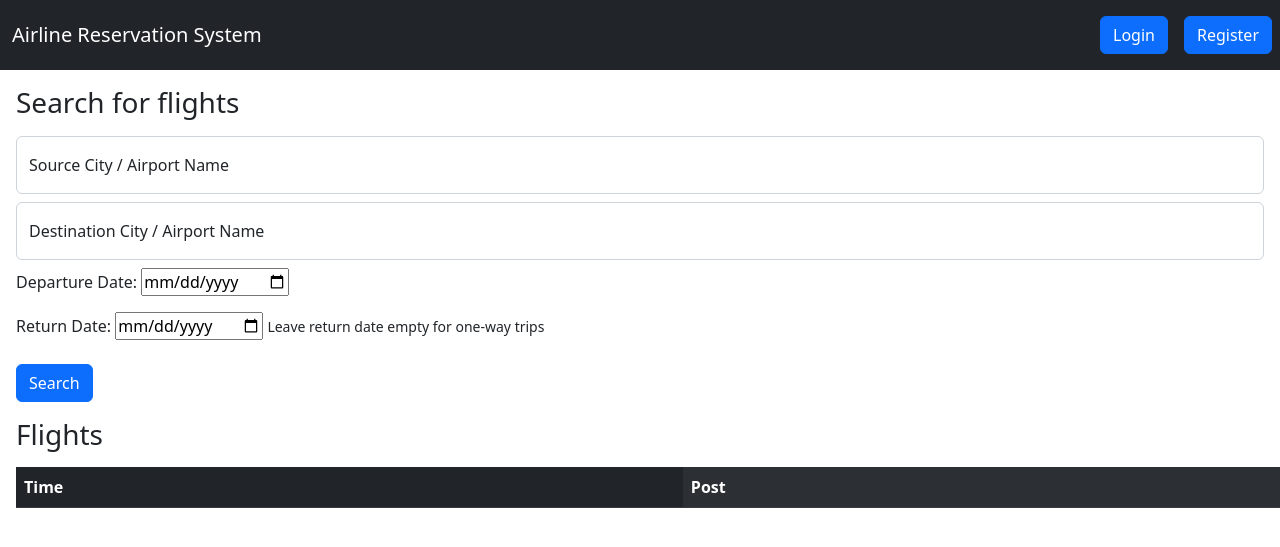
After one commit to BlueTitanium/DatabaseFinalProject, a Flask app: template general/templates/index_test.html in a window 1280 px wide. The commit adds this page. Shown: the top 547 px of the page. Run offline with Flask 2, Linux system fonts and the light colour scheme; the template is opened without the code that fills it, so the values that code supplies are empty.

Commit message:
flask added public search flight functionality

```diff
--- /dev/null
+++ b/general/templates/index_test.html
@@ -0,0 +1,72 @@
+<!DOCTYPE html>
+<html>
+
+	<head>
+		<meta charset="utf-8">
+		<meta name="viewport" content="width=device-width, initial-scale=1">
+		<title>Airline Reservation</title>
+		<!-- bootstrap css -->
+		<link href="https://cdn.jsdelivr.net/npm/bootstrap@5.2.2/dist/css/bootstrap.min.css" rel="stylesheet" integrity="sha384-Zenh87qX5JnK2Jl0vWa8Ck2rdkQ2Bzep5IDxbcnCeuOxjzrPF/et3URy9Bv1WTRi" crossorigin="anonymous">
+	  </head>
+
+<body>
+<!-- Navbar content -->
+	<nav class="navbar navbar-expand navbar-dark bg-dark">
+
+		<div class="container-fluid">
+			<a class="navbar-brand" href="/">Airline Reservation System</a>
+		</div>
+		<a class="btn btn-primary m-2" href="/login">Login</a>
+
+		<a class="btn btn-primary m-2" href="/register">Register</a>
+	</nav>
+
+	<div class="d-flex m-3 flex-column">
+		<h3 class=>Search for flights</h3>
+		<form action="/searchFlights" method="POST">
+			<div class="form-floating mt-2 ">
+				<input type="text" name="departure_info" class="form-control" id="sourceSearchBar" placeholder="Flight name" />
+				<label for="sourceSearchBar">Source City / Airport Name</label>
+			</div>
+			<div class="form-floating mt-2">
+				<input type="text" name="destination_info" class="form-control" id="destSearchBar" placeholder="Flight name">
+				<label for="destSearchBar">Destination City / Airport Name</label>
+			</div>
+			<div class="mt-2">
+				<p> Departure Date: <input type="date" name="departure_date"/> </p>
+			</div>
+			<div class="mt-2">
+				<p> Return Date: <input type="date" name="return_date"/> <small>Leave return date empty for one-way trips</small> </p>
+			</div>
+			<button type="searchFunction"class="btn btn-primary mt-2">Search</button>
+		</form>
+	</div>
+
+	<h3 class="m-3">Flights</h3>
+
+	<!--TO FILL LATER-->
+	<table class="m-3 table table-striped-columns">
+		<thead class="table-dark">
+			<tr>
+				<th> Time </th>
+				<th> Post </th>
+			</tr>
+		</thead>
+		<tbody class="table-group-divider">
+			<!-- This does not work -- cannot pass arrays as parameters -->
+			{% for flight in departure_flights %}
+				<tr>
+					<td>{{flight['airline_name']}}</td>
+					<td>{{flight['flight_num']}}</td>
+				</tr>
+			{% endfor %}
+		</tbody>
+	</table>
+
+	<!-- bootstrap scripts -->
+	<script src="https://cdn.jsdelivr.net/npm/bootstrap@5.2.2/dist/js/bootstrap.bundle.min.js" integrity="sha384-OERcA2EqjJCMA+/3y+gxIOqMEjwtxJY7qPCqsdltbNJuaOe923+mo//f6V8Qbsw3" crossorigin="anonymous"></script>
+	<script src="https://cdn.jsdelivr.net/npm/@popperjs/core@2.11.6/dist/umd/popper.min.js" integrity="sha384-oBqDVmMz9ATKxIep9tiCxS/Z9fNfEXiDAYTujMAeBAsjFuCZSmKbSSUnQlmh/jp3" crossorigin="anonymous"></script>
+	<script src="https://cdn.jsdelivr.net/npm/bootstrap@5.2.2/dist/js/bootstrap.min.js" integrity="sha384-IDwe1+LCz02ROU9k972gdyvl+AESN10+x7tBKgc9I5HFtuNz0wWnPclzo6p9vxnk" crossorigin="anonymous"></script>
+</body>
+
+</html>
```
Also changed, not shown: airlinestaff/routes.py (added, +17 -0 lines), customer/routes.py (+20 -0 lines), general/routes.py (+53 -7 lines), general/templates/register.html (+0 -14 lines).
